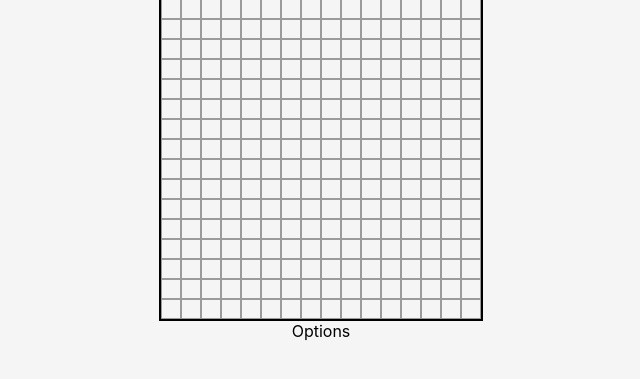
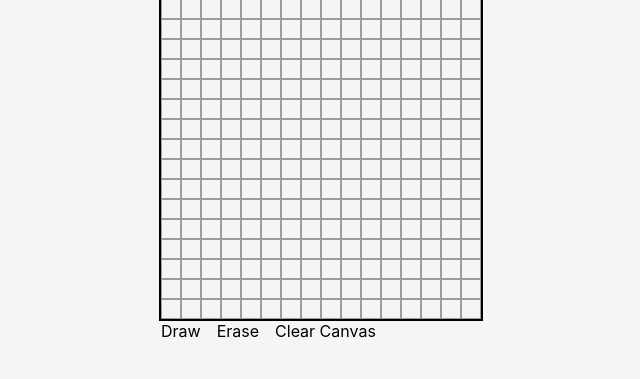
Before and after one commit to leanelys/Pixel-Art-Sketchpad, a plain HTML site: page index.html in a window 1280 px wide. Shown: the part 55-434 px from the top of the page, without its empty margins (319-959 px from the left). Drawn offline with Linux system fonts and the light colour scheme.

Commit message:
Add options bar mockup

```diff
--- a/index.html
+++ b/index.html
@@ -11,7 +11,11 @@
   <div class="main-container">
   <div class="title">Pixel Art Sketchpad</div>
   <div id="pixel-grid-container"></div>
-  <div id="options">Options</div>
+  <div class="options-container">
+    <div id="draw-btn">Draw</div>
+    <div id="erase-btn">Erase</div>
+    <div id="clear-canvas-btn">Clear Canvas</div>
+  </div>
   </div>
 </body>
 </html>
--- a/style.css
+++ b/style.css
@@ -48,3 +48,9 @@ body {
   width: 20px;
   /*  */
 }
+
+.options-container {
+  display: flex;
+  width: 320px;
+  gap: 16px;
+}
```
